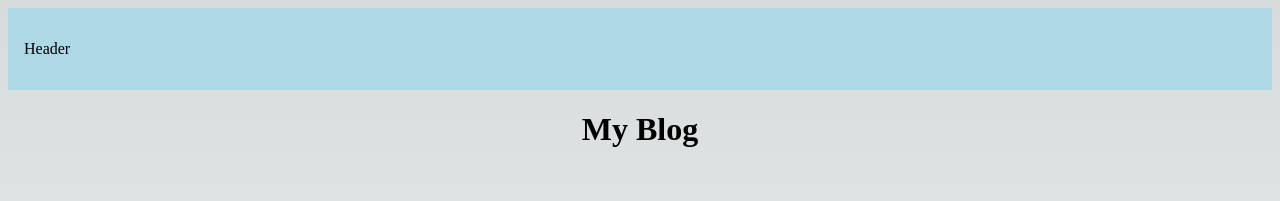
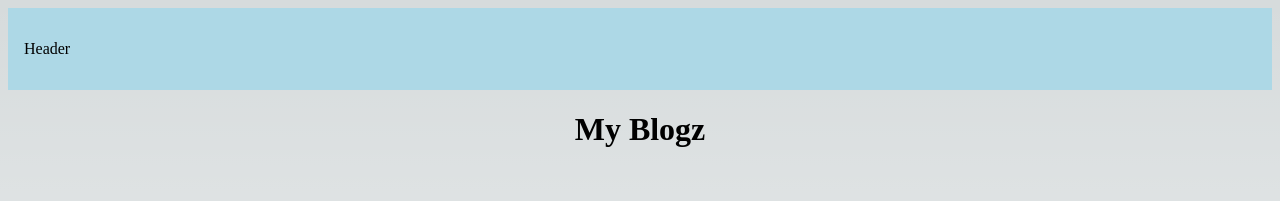
Before and after one commit to blazertooth-99/nextjs-15-tutorial, a Next.js app: page /blog in a window 1280 px wide. Shown: the top 201 px of the page. Built offline with nearby package versions, Linux system fonts and the light colour scheme.

Commit message:
Tutorial 24 - Loading UI

```diff
--- /dev/null
+++ b/src/app/blog/loading.tsx
@@ -0,0 +1,4 @@
+
+export default function Loading() {
+    return <h1 className="loading">Loading</h1>
+}
--- a/src/app/blog/page.tsx
+++ b/src/app/blog/page.tsx
@@ -6,10 +6,12 @@ export const metadata: Metadata = {
   }
 }
 
-export default function Blog(){
+export default async function Blog(){
+  await new Promise((resolve) =>
+    setTimeout (resolve, 2000));
     return (
         <main className="flex min-h-screen flex-col items-center justify-between p-24">
-          <h1>My Blog</h1>
+          <h1>My Blogz</h1>
         </main>
     )
 }
--- a/src/app/products/[productId]/reviews/[reviewId]/page.tsx
+++ b/src/app/products/[productId]/reviews/[reviewId]/page.tsx
@@ -1,4 +1,8 @@
 import { notFound } from "next/navigation";
+
+function getRandomInt (count: number) {
+    return Math.floor(Math.random() * count);
+}
 
 export default function ReviewDetail({
     params,
```
Also changed, not shown: src/app/(auth)/template.tsx (renamed from src/app/(auth)/layout.tsx).
